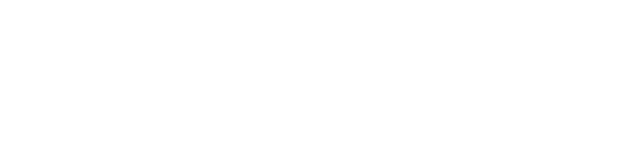
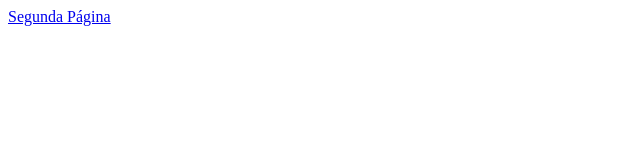
Before and after one commit to Simon5321/CRUD_JS, a plain HTML site: page primeira.html in a window 1280 px wide. Shown: the whole page, without its empty margins (0-640 px from the left). Drawn offline with Linux system fonts and the light colour scheme.

Commit message:
V2.2
Adição da âncora para linkar a segunda página

```diff
--- a/primeira.html
+++ b/primeira.html
@@ -6,6 +6,6 @@
     <title>Primeira Página</title>
 </head>
 <body>
-
+    <a href="segunda.html">Segunda Página</a>
 </body>
 </html>
```
